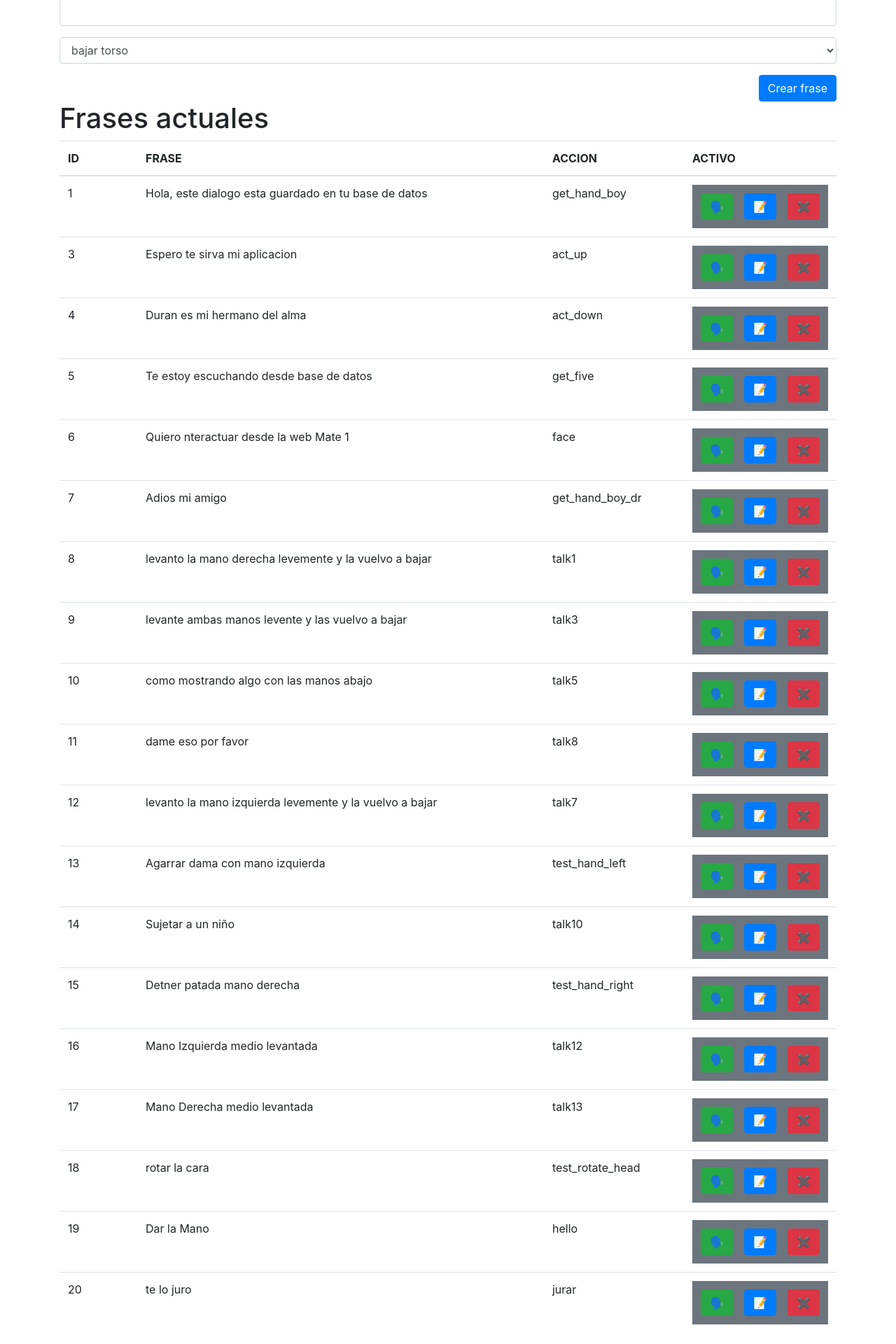
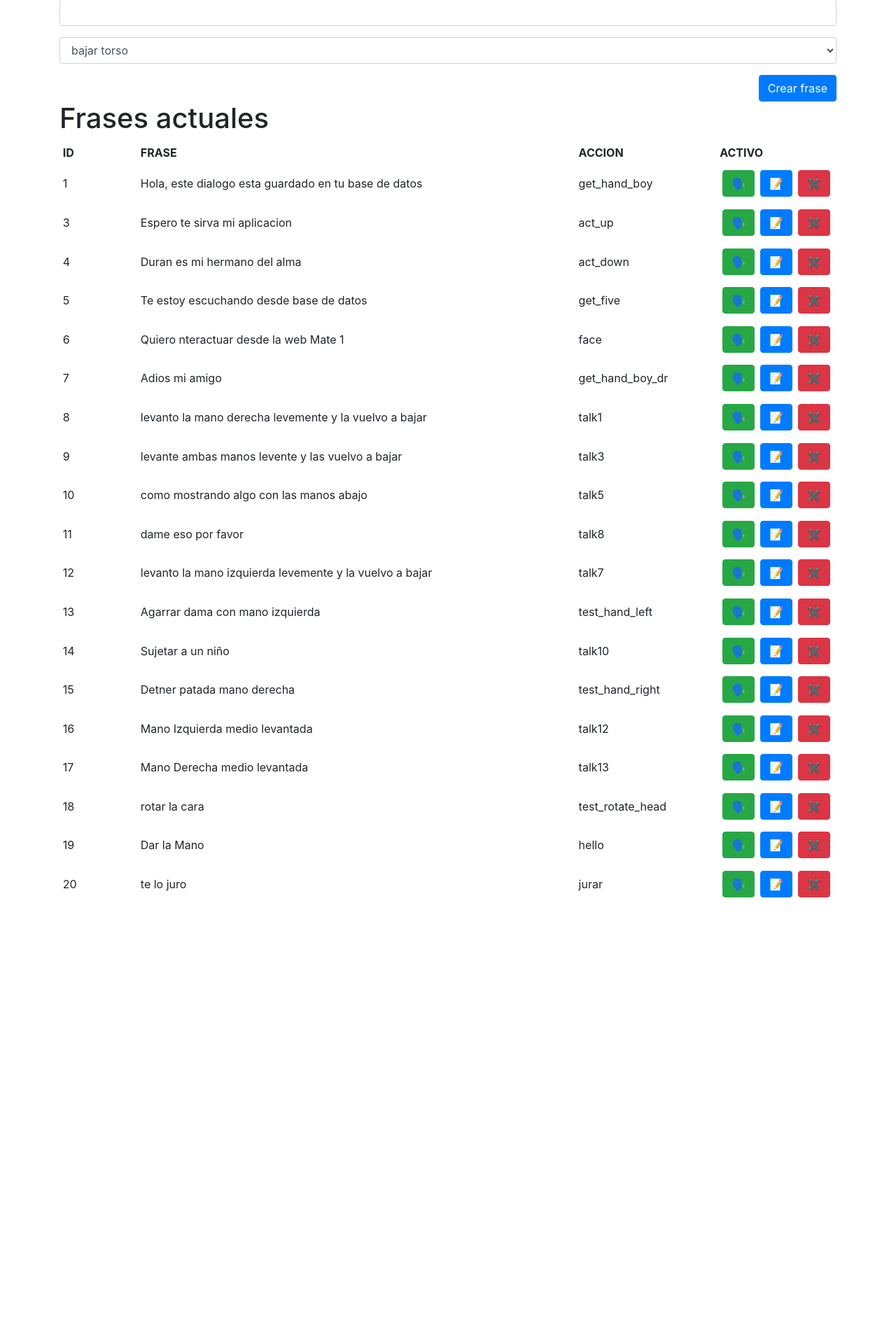
Before and after one commit to durbonca/dialogos-max-robot, a PHP site: page / in a window 1280 px wide. Shown: the part 135-2055 px from the top of the page at 70% size. After the commit the page ends 1417 px from the top, so only its background shows below. Run offline with PHP 8.4, Linux system fonts and the light colour scheme; data comes from the database, SQL or seed files in the repository.

Commit message:
acomodado el padding y celdas intermedias

```diff
--- a/css/style.css
+++ /dev/null
@@ -1,3 +0,0 @@
-.miAlerta{
-    visibility: hidden;
-}
--- a/index.php
+++ b/index.php
@@ -5,9 +5,9 @@
     <meta charset="utf-8">
     <meta name="viewport" content="width=device-width, initial-scale=1.0, shrink-to-fit=no">
     <title>tabla</title>
+    <link rel="stylesheet" type="text/css" href="custom.css">
     <link rel="stylesheet" href="assets/bootstrap/css/bootstrap.min.css">
     <link rel="stylesheet" href="assets/css/styles.css">
-    <link rel="stylesheet" href="css/style.css">
 </head>
 
 <?php
@@ -175,7 +175,7 @@ switch ($btn) {
     <div class="container">
         <h1>Frases actuales</h1>
         <div class="table-responsive">
-            <table class="table">
+            <table class="table-sm">
                 <thead>
                     <tr>
                         <th style="width: 10%;">ID</th>
@@ -199,14 +199,14 @@ switch ($btn) {
                                 <td>
                                     <input type="hidden" name="id" value="<?php echo $data['id']; ?>">
 
-                                    <div class="d-flex p-1 bg-secondary text-white">
+                                    <div class="d-flex text-white">
                                         <?php if($data['status']=="N"){ ?>
-                                        <div class="p-2"><button type="submit" name="btn" value="activar" class="btn btn-success">🗣️</button></div>
+                                        <div class="p-1"><button type="submit" name="btn" value="activar" class="btn btn-success">🗣️</button></div>
                                         <?php }else{ ?>
-                                        <div class="p-2"><button type="submit" name="btn" value="desactivar" class="btn btn-warning">🗣️</button></div>
+                                        <div class="p-1"><button type="submit" name="btn" value="desactivar" class="btn btn-warning">🗣️</button></div>
                                         <?php } ?>
-                                        <div class="p-2"><button type="submit" name="btn" value="editar" class="btn btn-primary">📝</button></div>
-                                        <div class="p-2"><button type="submit" name="btn" value="X" class="btn btn-danger">✖️</button></div>
+                                        <div class="p-1"><button type="submit" name="btn" value="editar" class="btn btn-primary">📝</button></div>
+                                        <div class="p-1"><button type="submit" name="btn" value="X" class="btn btn-danger">✖️</button></div>
                                     </div>
 
                                 </td>
```
